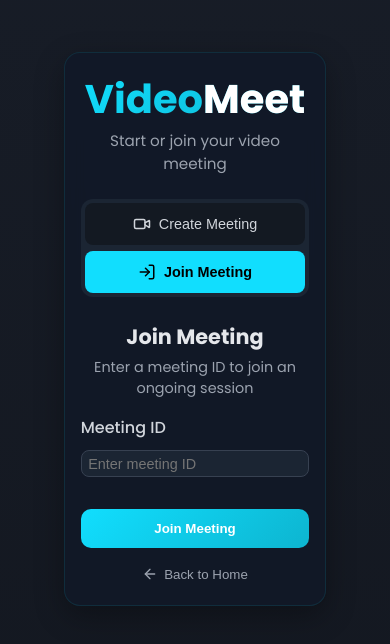
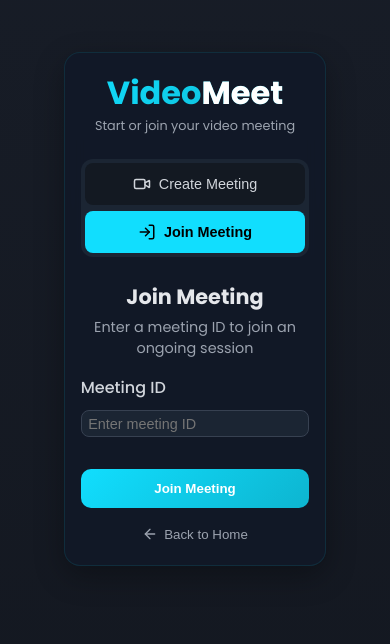
Before and after one commit to AkashRanjanSaikia/video_Meet, a React (Vite) app in the folder frontend/: page /home in a window 390 px wide. Shown: the top 644 px of the page. Built offline with nearby package versions, Linux system fonts and the light colour scheme.

Commit message:
small changes

```diff
--- a/frontend/src/pages/Home.jsx
+++ b/frontend/src/pages/Home.jsx
@@ -59,7 +59,7 @@ const Home = () => {
         <div className="join-container">
           <div className="join-card">
             <div className="join-header">
-              <h1 className="join-title">Video<span className="highlight" >Meet</span></h1>
+              <h1 className="join-title">Video<span className="highlight">Meet</span></h1>
               <p className="join-subtitle">Start or join your video meeting</p>
             </div>
 
--- a/frontend/src/pages/VideoMeet.jsx
+++ b/frontend/src/pages/VideoMeet.jsx
@@ -57,15 +57,13 @@ function VideoMeetComponent() {
     const [userNamesMap, setUserNamesMap] = useState({});
 
     useEffect(() => {
-            getPermissions();
-    }, [])
-
-
-    useEffect(() => {
-
         if (userData && typeof userData === 'string') {
             setUsername(userData);
         }
+        getPermissions();
+    }, [])
+
+    useEffect(() => {
         if (video !== undefined && audio !== undefined) {
             getUserMedia();
             console.log("video : ", video, "audio : ", audio);
@@ -78,7 +76,6 @@ function VideoMeetComponent() {
         }
     }, [screen])
 
-    // Ensure video element is synced with stream when transitioning from lobby to meeting
     useEffect(() => {
         if (!askForUsername && localVideoref.current && window.localStream) {
             // When entering meeting, ensure video element has the current stream
@@ -88,6 +85,7 @@ function VideoMeetComponent() {
             }
         }
     }, [askForUsername])
+
 
     const getPermissions = async () => {
         console.log("getPermissions : ", video, audio);
@@ -241,7 +239,6 @@ function VideoMeetComponent() {
         }
     }
 
-
     const getUserMediaSuccess = (stream) => {
         // 1. Stop old tracks
         if (window.localStream) {
@@ -283,8 +280,6 @@ function VideoMeetComponent() {
         });
     };
 
-
-
     const handleTrackEnded = () => {
         setVideo(false);
         setAudio(false);
@@ -310,7 +305,6 @@ function VideoMeetComponent() {
             });
         }
     };
-
 
     const connectToSocketServer = () => {
         socketRef.current = io.connect(server_url, { secure: false })
@@ -462,7 +456,6 @@ function VideoMeetComponent() {
             }
         }
     }
-
 
     const handleVideo = () => {
         // Only prevent enabling if permission was denied and user is trying to turn it on
--- a/frontend/src/styles/Home.css
+++ b/frontend/src/styles/Home.css
@@ -231,5 +231,10 @@ input:focus {
   .toggle-btn {
     font-size: 0.9rem;
   }
-
+  .join-title {
+    font-size: 2rem;
+  }
+  .join-subtitle {
+    font-size: 0.8rem;
+  }
 }
--- a/frontend/src/styles/VideoMeet.module.css
+++ b/frontend/src/styles/VideoMeet.module.css
@@ -388,6 +388,15 @@
   animation: slideIn 0.3s ease-out; /* Smooth toggle animation */
   overflow: hidden;
 }
+@media (max-width: 768px) {
+  .chatRoom {
+    width: 100%;
+    height: 85%;
+    top: 1;
+    right: 0;
+
+  }
+}
 
 @keyframes slideIn {
   from {
```
